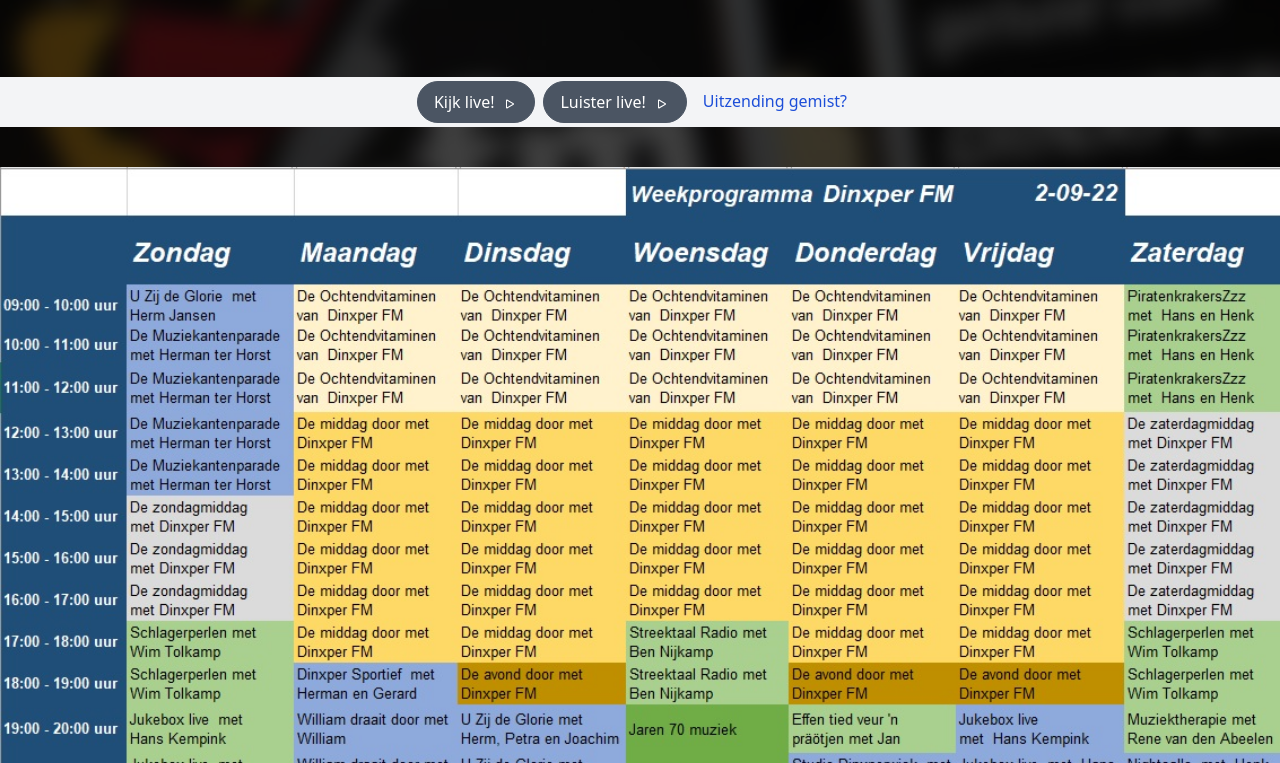
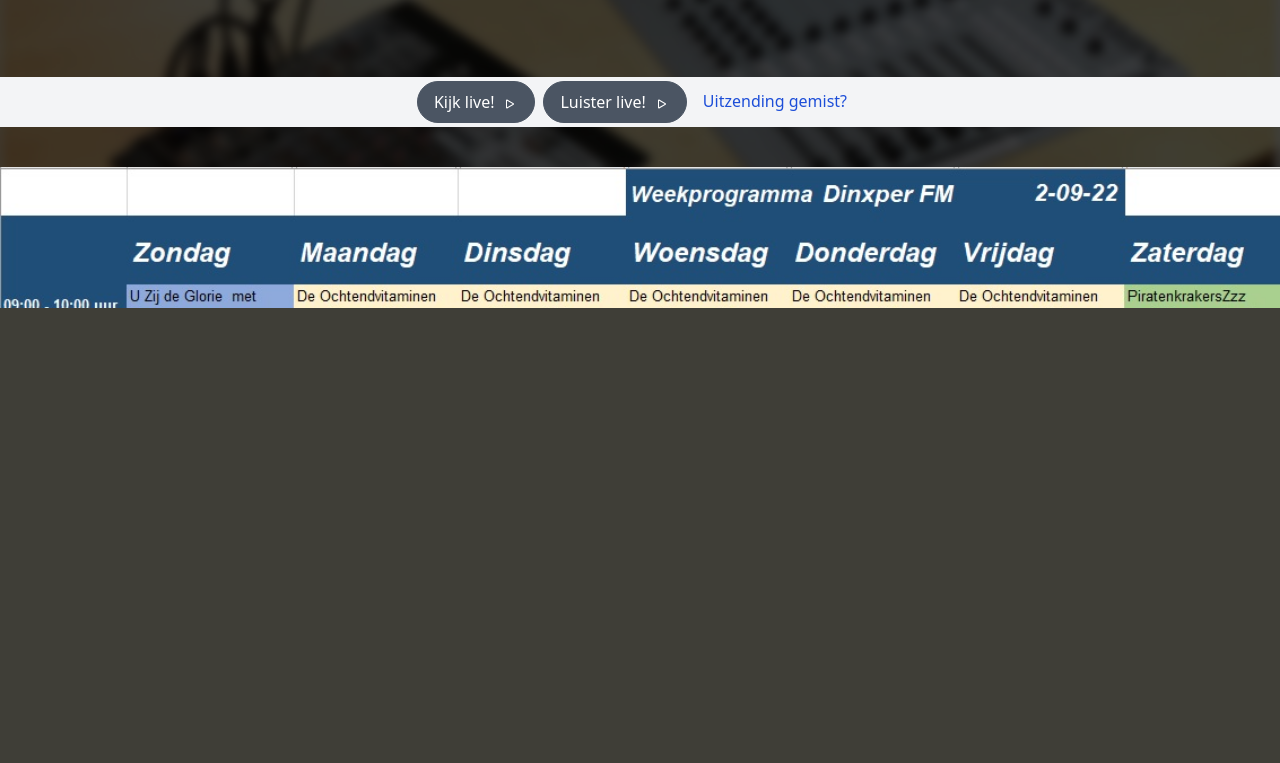
Before and after one commit to jaroel/dfm_site, an Astro site: page / in a window 1280 px wide. Shown: the part 492-1255 px from the top of the page. After the commit the page ends 800 px from the top, so only its background shows below. Built offline with nearby package versions, Linux system fonts and the light colour scheme; Astro itself is replaced by a stand-in of ours.

Commit message:
minder witte bg flash

```diff
--- a/src/layouts/DfmLayout.astro
+++ b/src/layouts/DfmLayout.astro
@@ -19,6 +19,8 @@
     "background-image": `url(${bgImage.src})`,
     "background-size": "cover",
     "background-position": "center",
+    "background-color": "rgb(63,62,55)",
+    height: "100vh",
     color: "#efefef",
   }}
 >
```
Also changed, not shown: 1 other file.
